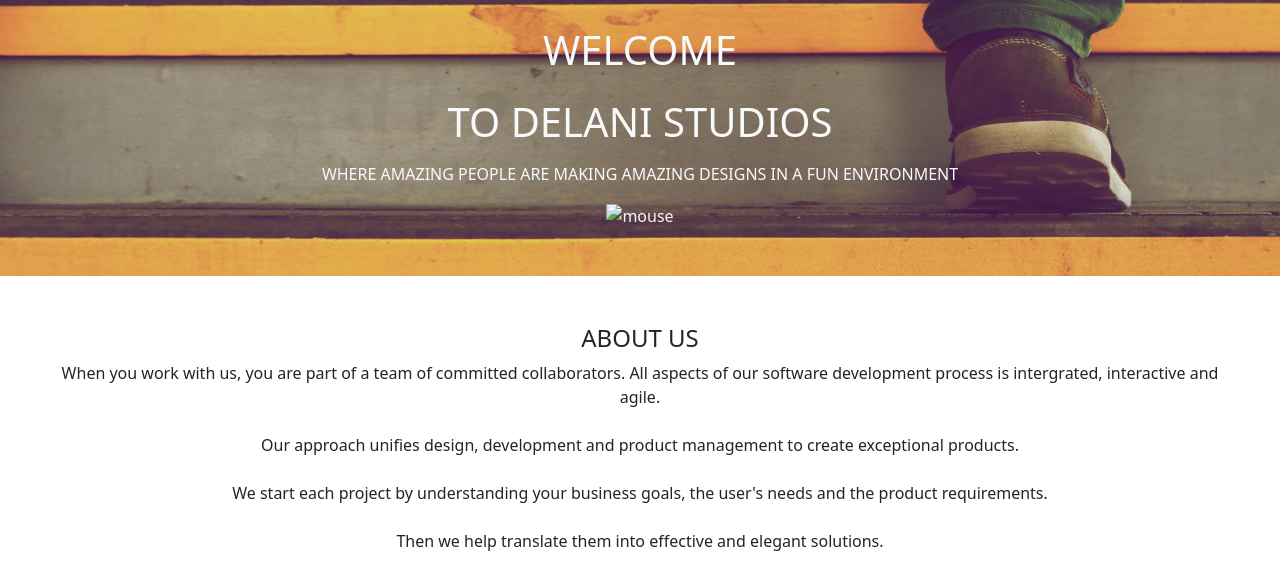
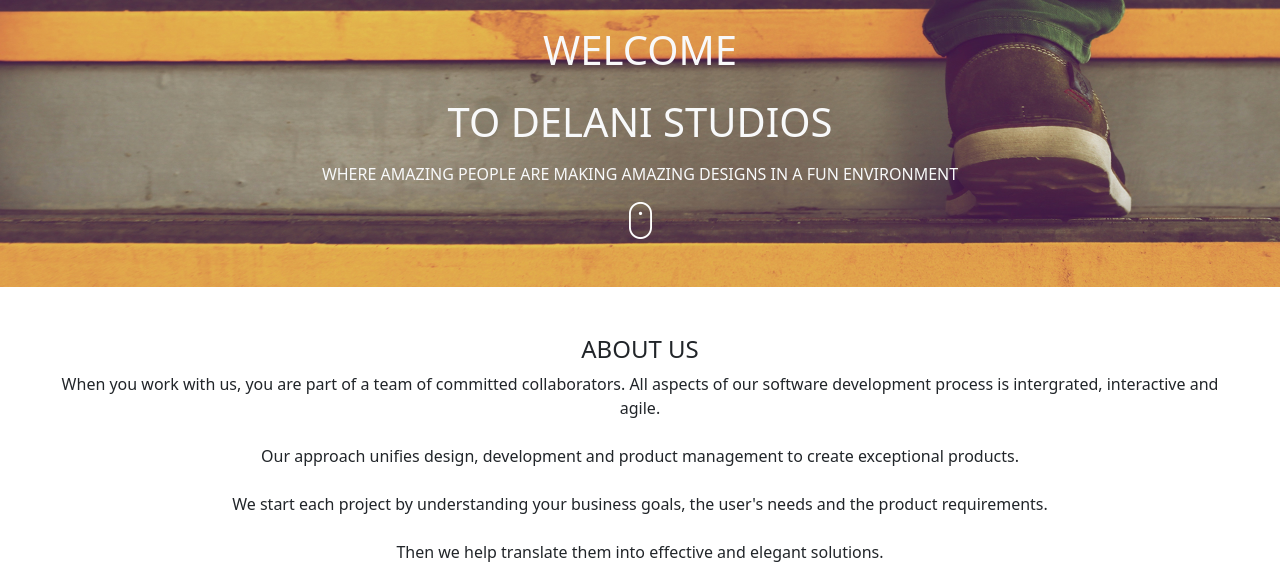
Before and after one commit to ngangamary078/Moringa-Delani-Studio, a plain HTML site: page index.html in a window 1280 px wide. Shown: the part 230-797 px from the top of the page. Drawn offline with nearby package versions, Linux system fonts and the light colour scheme; the site is published under a folder, as on GitHub Pages, so addresses that start at the root find nothing; a web font is replaced by a local one.

Commit message:
done some deletion

```diff
--- a/index.html
+++ b/index.html
@@ -23,7 +23,7 @@
             <p>WHERE AMAZING PEOPLE ARE MAKING AMAZING DESIGNS IN A FUN ENVIRONMENT</p>
         </div>
 
-        <div><img class="img-fluid" src="/images/mouse_click.png" alt="mouse"></div>
+        <div><img class="img-fluid" src="images/mouse_click.png" alt="mouse"></div>
 
     </div>
 
```
Also changed, not shown: 1 other file.
